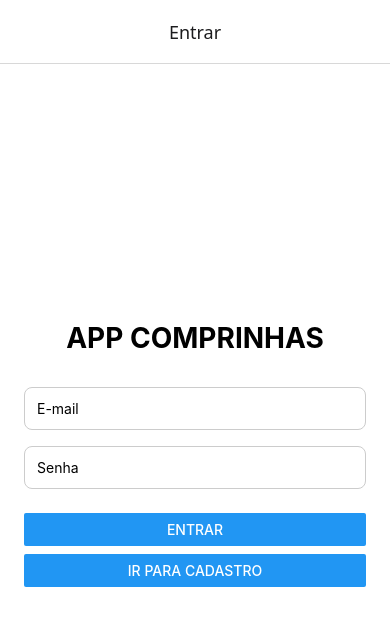
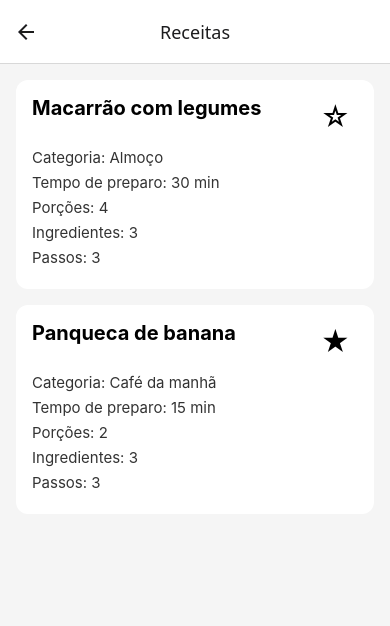
Before and after one commit to IssamiU/MealSync, a React Native app in the folder frontend/: screen /RecipesList in a window 390 px wide. Shown: the top 626 px of the page. Built offline with nearby package versions, Linux system fonts and the light colour scheme; what react-native-worklets would draw is missing.

Commit message:
feat: adiciona listagem de receitas com favoritos

```diff
--- a/frontend/src/navigation/index.tsx
+++ b/frontend/src/navigation/index.tsx
@@ -6,6 +6,7 @@ import LoginScreen from "../screens/auth/LoginScreen";
 import RegisterScreen from "../screens/auth/RegisterScreen";
 import DashboardScreen from "../screens/dashboard/DashboardScreen";
 import CreateRecipeScreen from "../screens/recipes/CreateRecipeScreen";
+import RecipesListScreen from "../screens/recipes/RecipesListScreen";
 import { RootStackParamList } from "../types/navigation";
 
 const Stack = createNativeStackNavigator<RootStackParamList>();
@@ -39,6 +40,11 @@ export default function AppNavigator() {
           component={CreateRecipeScreen}
           options={{ title: "Nova receita" }}
         />
+        <Stack.Screen
+          name="RecipesList"
+          component={RecipesListScreen}
+          options={{ title: "Receitas" }}
+        />
       </Stack.Navigator>
     </NavigationContainer>
   );
--- a/frontend/src/screens/dashboard/DashboardScreen.tsx
+++ b/frontend/src/screens/dashboard/DashboardScreen.tsx
@@ -63,6 +63,13 @@ export default function DashboardScreen({ navigation }: Props) {
         />
       </View>
 
+      <View style={styles.buttonSpacing}>
+        <Button
+          title="Ver receitas cadastradas"
+          onPress={() => navigation.navigate("RecipesList")}
+        />
+      </View>
+
       <Button title="Sair" onPress={handleLogout} />
     </View>
   );
--- /dev/null
+++ b/frontend/src/screens/recipes/RecipesListScreen.tsx
@@ -0,0 +1,119 @@
+import React from "react";
+import {
+  FlatList,
+  Pressable,
+  StyleSheet,
+  Text,
+  View,
+} from "react-native";
+import { useDispatch, useSelector } from "react-redux";
+
+import { RootState } from "../../store";
+import { toggleFavoriteRecipe } from "../../store/slices/recipesSlice";
+
+export default function RecipesListScreen() {
+  const dispatch = useDispatch();
+  const recipes = useSelector((state: RootState) => state.recipes.recipes);
+
+  return (
+    <View style={styles.container}>
+      {recipes.length === 0 ? (
+        <View style={styles.emptyContainer}>
+          <Text style={styles.emptyTitle}>Nenhuma receita cadastrada</Text>
+          <Text style={styles.emptyText}>
+            Cadastre uma receita para vê-la aqui.
+          </Text>
+        </View>
+      ) : (
+        <FlatList
+          data={recipes}
+          keyExtractor={(item) => item.id}
+          contentContainerStyle={styles.listContent}
+          renderItem={({ item }) => (
+            <View style={styles.card}>
+              <View style={styles.headerRow}>
+                <Text style={styles.title}>{item.title}</Text>
+
+                <Pressable
+                  onPress={() => dispatch(toggleFavoriteRecipe(item.id))}
+                  style={styles.favoriteButton}
+                >
+                  <Text style={styles.favoriteText}>
+                    {item.isFavorite ? "★" : "☆"}
+                  </Text>
+                </Pressable>
+              </View>
+
+              <Text style={styles.info}>Categoria: {item.category}</Text>
+              <Text style={styles.info}>
+                Tempo de preparo: {item.prepTimeMinutes} min
+              </Text>
+              <Text style={styles.info}>Porções: {item.servings}</Text>
+              <Text style={styles.info}>
+                Ingredientes: {item.ingredients.length}
+              </Text>
+              <Text style={styles.info}>Passos: {item.steps.length}</Text>
+            </View>
+          )}
+        />
+      )}
+    </View>
+  );
+}
+
+const styles = StyleSheet.create({
+  container: {
+    flex: 1,
+    backgroundColor: "#f5f5f5",
+  },
+  listContent: {
+    padding: 16,
+  },
+  card: {
+    backgroundColor: "#fff",
+    borderRadius: 12,
+    padding: 16,
+    marginBottom: 16,
+    elevation: 2,
+  },
+  headerRow: {
+    flexDirection: "row",
+    justifyContent: "space-between",
+    alignItems: "flex-start",
+    marginBottom: 10,
+  },
+  title: {
+    flex: 1,
+    fontSize: 20,
+    fontWeight: "700",
+    marginRight: 12,
+  },
+  favoriteButton: {
+    paddingHorizontal: 8,
+    paddingVertical: 4,
+  },
+  favoriteText: {
+    fontSize: 28,
+  },
+  info: {
+    fontSize: 15,
+    marginBottom: 6,
+    color: "#333",
+  },
+  emptyContainer: {
+    flex: 1,
+    justifyContent: "center",
+    alignItems: "center",
+    padding: 24,
+  },
+  emptyTitle: {
+    fontSize: 22,
+    fontWeight: "700",
+    marginBottom: 8,
+  },
+  emptyText: {
+    fontSize: 16,
+    textAlign: "center",
+    color: "#555",
+  },
+});
--- a/frontend/src/types/navigation.ts
+++ b/frontend/src/types/navigation.ts
@@ -3,4 +3,5 @@ export type RootStackParamList = {
   Register: undefined;
   Dashboard: undefined;
   CreateRecipe: undefined;
+  RecipesList: undefined;
 };
```
